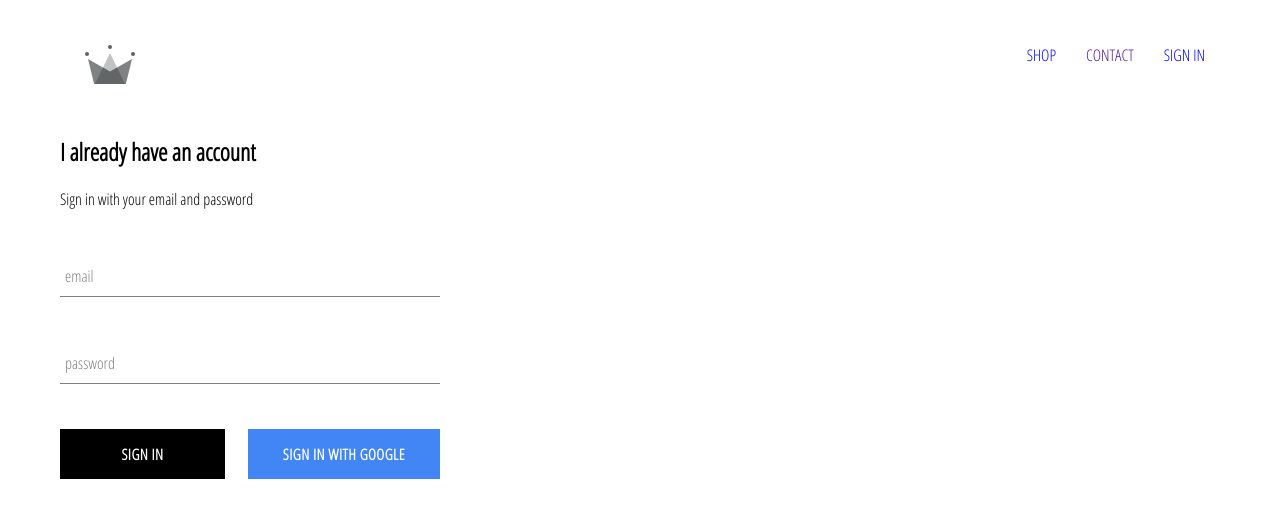
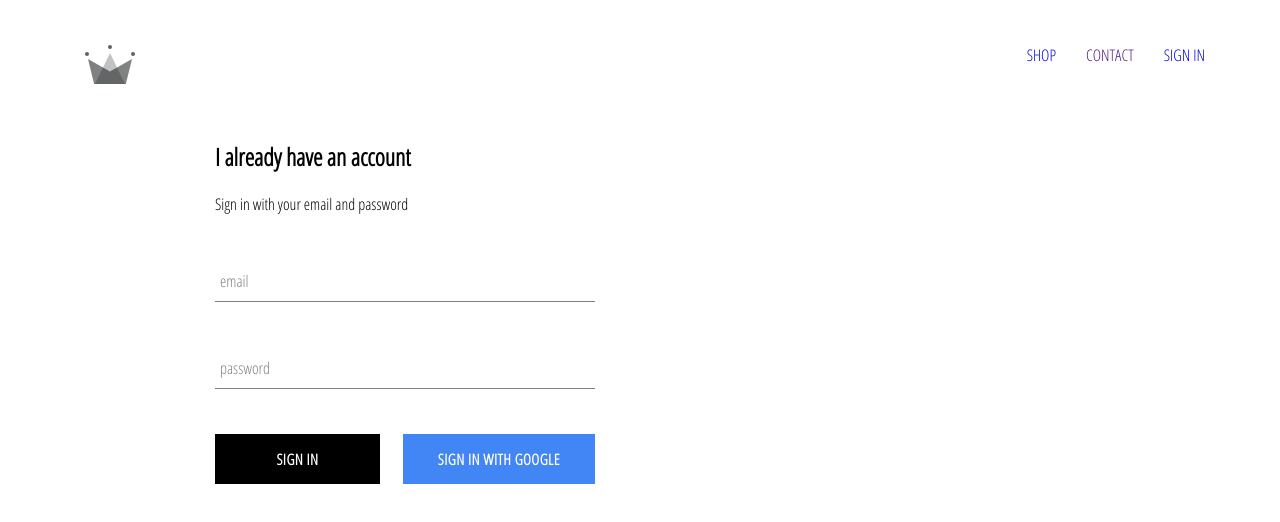
Before and after one commit to murilxaraujo/ecommerce, a React (Create React App) app: page /signin in a window 1280 px wide. Shown: the top 522 px of the page. Built offline with nearby package versions, Linux system fonts and the light colour scheme; no server answers.

Commit message:
style sign-in-and-sign-up-page

```diff
--- a/src/pages/signin/sign-in-and-sign-up.styles.scss
+++ b/src/pages/signin/sign-in-and-sign-up.styles.scss
@@ -0,0 +1,6 @@
+.sign-in-and-sign-up {
+  width: 850px;
+  display: flex;
+  justify-content: space-between;
+  margin: 30px auto;
+}
```
